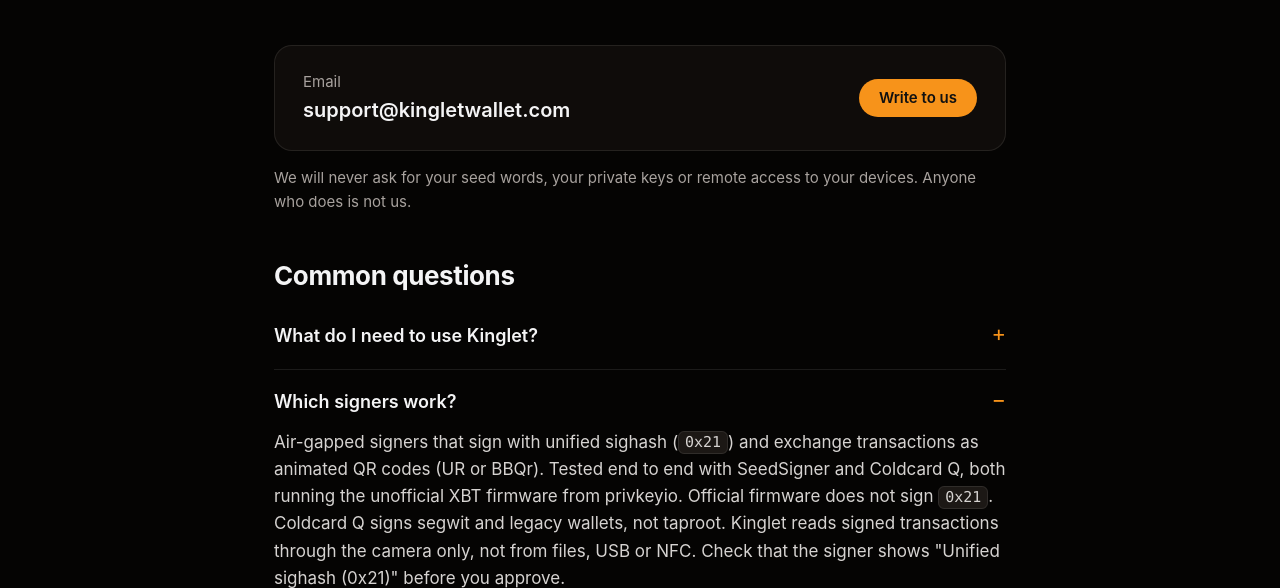
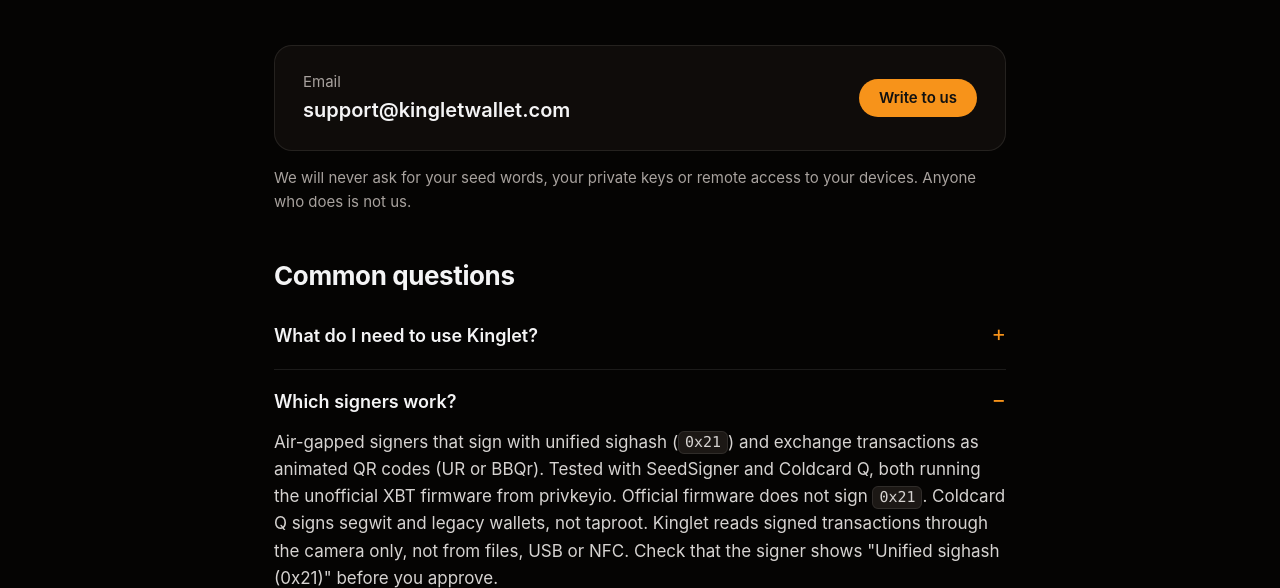
Before and after one commit to kingletwallet/kingletwallet.github.io, a plain HTML site: page support/index.html in a window 1280 px wide. Both pictures are taken after a click on the heading "Which signers work?". Shown: the part 212-800 px from the top of the page. Drawn offline with Linux system fonts and the light colour scheme.

Commit message:
Shorten signer test wording

```diff
--- a/support/index.html
+++ b/support/index.html
@@ -49,7 +49,7 @@
 
     <details>
       <summary>Which signers work?</summary>
-      <p>Air-gapped signers that sign with unified sighash (<code>0x21</code>) and exchange transactions as animated QR codes (UR or BBQr). Tested end to end with SeedSigner and Coldcard Q, both running the unofficial XBT firmware from privkeyio. Official firmware does not sign <code>0x21</code>. Coldcard Q signs segwit and legacy wallets, not taproot. Kinglet reads signed transactions through the camera only, not from files, USB or NFC. Check that the signer shows "Unified sighash (0x21)" before you approve.</p>
+      <p>Air-gapped signers that sign with unified sighash (<code>0x21</code>) and exchange transactions as animated QR codes (UR or BBQr). Tested with SeedSigner and Coldcard Q, both running the unofficial XBT firmware from privkeyio. Official firmware does not sign <code>0x21</code>. Coldcard Q signs segwit and legacy wallets, not taproot. Kinglet reads signed transactions through the camera only, not from files, USB or NFC. Check that the signer shows "Unified sighash (0x21)" before you approve.</p>
     </details>
 
     <details>
```
